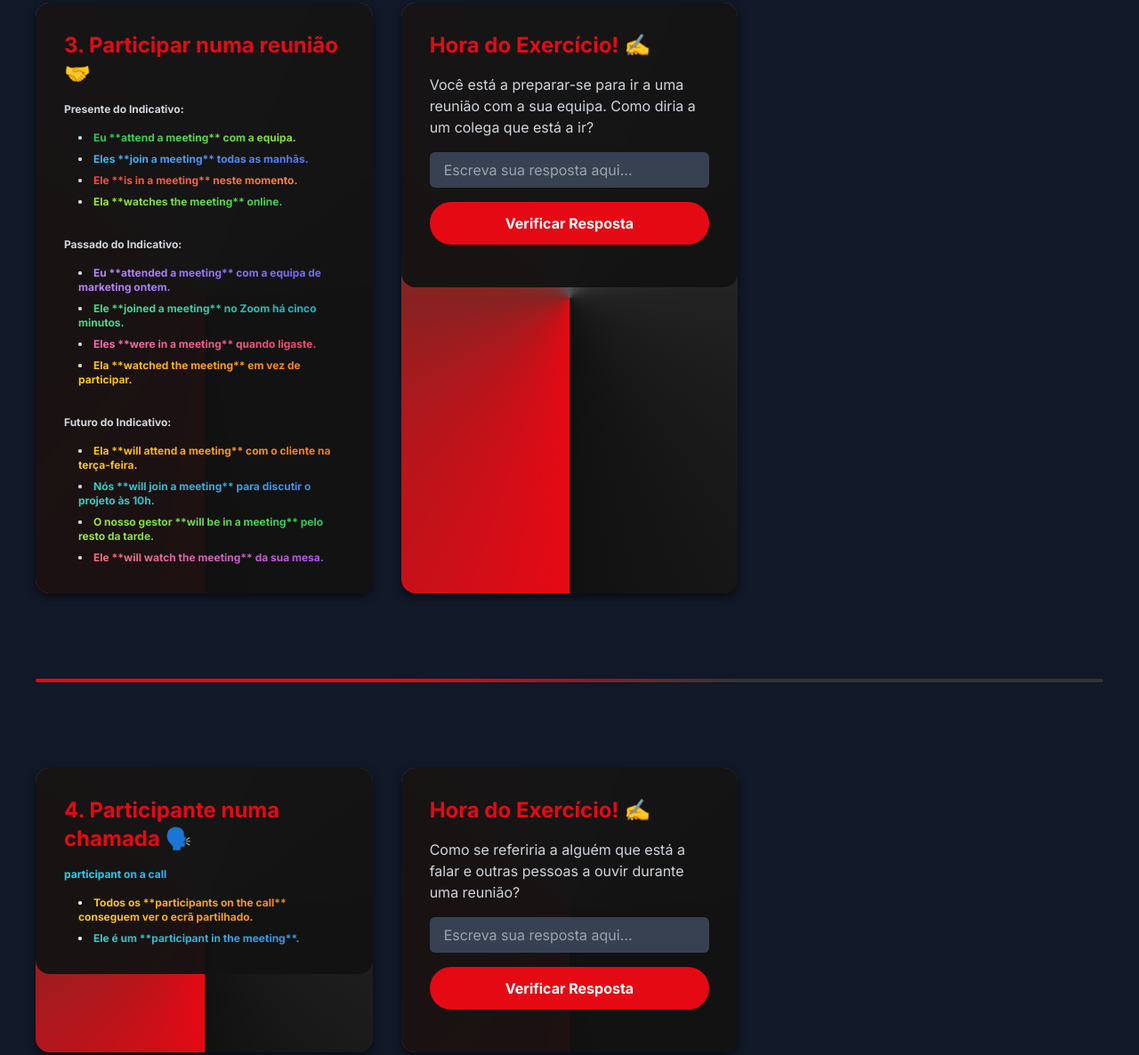
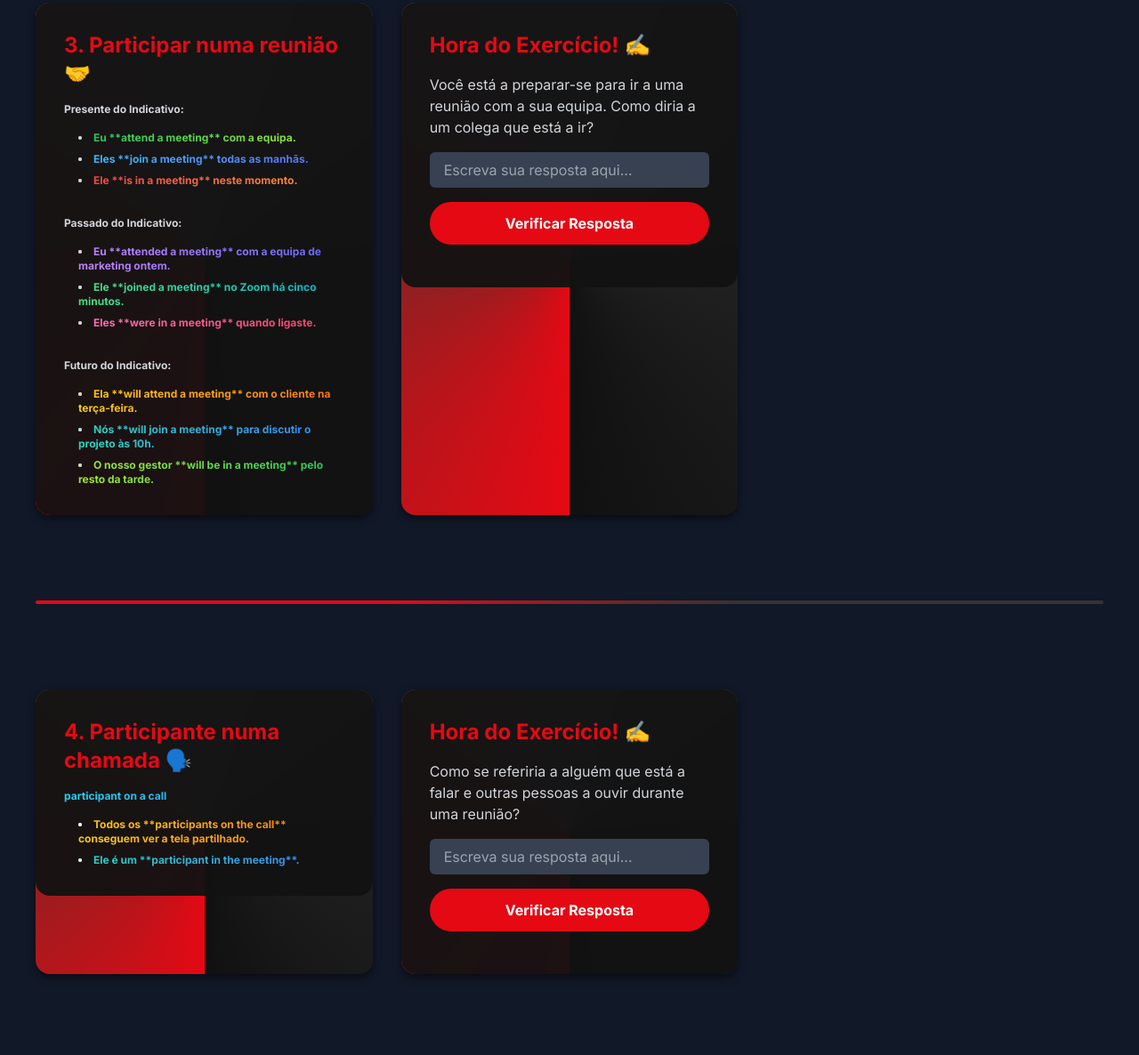
Before and after one commit to Novice2025/Meeting-Membox-revision-N1, a plain HTML site: page index.html in a window 1280 px wide. Shown: the part 1545-2731 px from the top of the page at 89% size. Drawn offline with nearby package versions, Linux system fonts and the light colour scheme.

Commit message:
Update index.html

```diff
--- a/index.html
+++ b/index.html
@@ -209,7 +209,6 @@
                             <li class="text-xs font-semibold text-gradient bg-gradient-to-r from-green-500 to-lime-400">Eu **attend a meeting** com a equipa.</li>
                             <li class="text-xs font-semibold text-gradient bg-gradient-to-r from-sky-400 to-indigo-500">Eles **join a meeting** todas as manhãs.</li>
                             <li class="text-xs font-semibold text-gradient bg-gradient-to-r from-red-500 to-orange-400">Ele **is in a meeting** neste momento.</li>
-                            <li class="text-xs font-semibold text-gradient bg-gradient-to-r from-lime-400 to-green-500">Ela **watches the meeting** online.</li>
                         </ul>
                     </div>
                     <div class="mt-8 space-y-4 text-xs text-gray-300">
@@ -218,7 +217,6 @@
                             <li class="text-xs font-semibold text-gradient bg-gradient-to-r from-purple-400 to-indigo-500">Eu **attended a meeting** com a equipa de marketing ontem.</li>
                             <li class="text-xs font-semibold text-gradient bg-gradient-to-r from-green-400 to-cyan-500">Ele **joined a meeting** no Zoom há cinco minutos.</li>
                             <li class="text-xs font-semibold text-gradient bg-gradient-to-r from-pink-400 to-rose-500">Eles **were in a meeting** quando ligaste.</li>
-                            <li class="text-xs font-semibold text-gradient bg-gradient-to-r from-yellow-400 to-orange-500">Ela **watched the meeting** em vez de participar.</li>
                         </ul>
                     </div>
                     <div class="mt-8 space-y-4 text-xs text-gray-300">
@@ -227,7 +225,6 @@
                             <li class="text-xs font-semibold text-gradient bg-gradient-to-r from-yellow-400 to-orange-500">Ela **will attend a meeting** com o cliente na terça-feira.</li>
                             <li class="text-xs font-semibold text-gradient bg-gradient-to-r from-teal-400 to-blue-500">Nós **will join a meeting** para discutir o projeto às 10h.</li>
                             <li class="text-xs font-semibold text-gradient bg-gradient-to-r from-lime-400 to-green-500">O nosso gestor **will be in a meeting** pelo resto da tarde.</li>
-                            <li class="text-xs font-semibold text-gradient bg-gradient-to-r from-red-400 to-purple-500">Ele **will watch the meeting** da sua mesa.</li>
                         </ul>
                     </div>
                 </div>
@@ -262,7 +259,7 @@
                     <div class="space-y-4">
                         <p class="text-xs font-extrabold text-gradient bg-gradient-to-r from-cyan-400 to-blue-500">participant on a call</p>
                         <ul class="list-disc list-inside space-y-2 ml-4">
-                            <li class="text-xs font-semibold text-gradient bg-gradient-to-r from-yellow-400 to-orange-500">Todos os **participants on the call** conseguem ver o ecrã partilhado.</li>
+                            <li class="text-xs font-semibold text-gradient bg-gradient-to-r from-yellow-400 to-orange-500">Todos os **participants on the call** conseguem ver a tela partilhado.</li>
                             <li class="text-xs font-semibold text-gradient bg-gradient-to-r from-teal-400 to-blue-500">Ele é um **participant in the meeting**.</li>
                         </ul>
                     </div>
```
